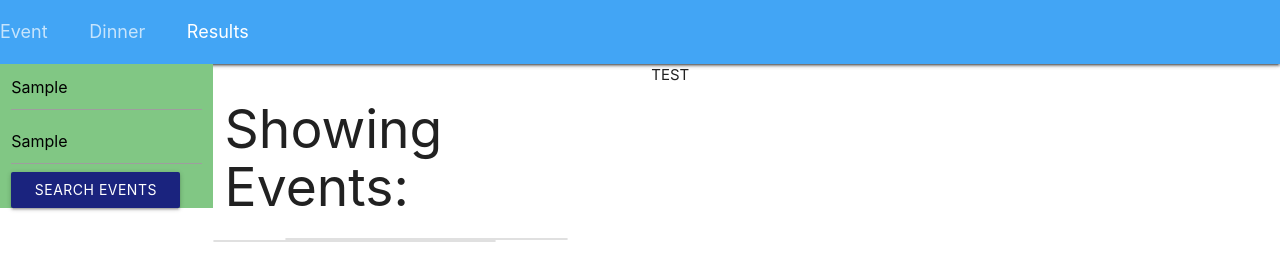
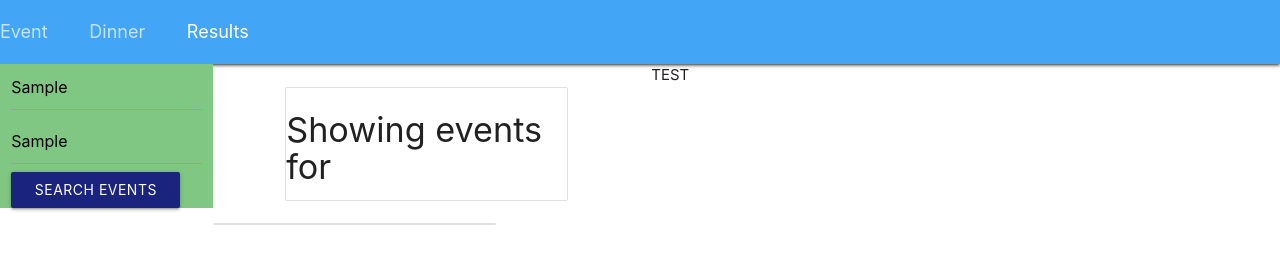
Before and after one commit to jleatham78/road-trip, a plain HTML site: page index.html in a window 1280 px wide. Both pictures are taken after typing "Sample", "Sample" into the empty fields and a click on the button "SEARCH EVENTS". Drawn offline with nearby package versions, Linux system fonts and the light colour scheme; no server answers.

Commit message:
added name function

```diff
--- a/index.html
+++ b/index.html
@@ -43,8 +43,9 @@
       </div>
 
       <div class="col s4">
-      <h2>Showing Events: <span id="city-search"></span></h2>
+      <h4 id = "city-name"><span id="city-search"></span></h4>
       <div class = "container collection" id = "events-container"></div>
+      <h4 id = "rest-name"><span id="city-search"></span></h4>
       <div class ="row container collection" id = "restaurant-container"></div>
     </div>
 
--- a/js/script.js
+++ b/js/script.js
@@ -3,6 +3,9 @@ const restContainerEl = document.getElementById("restaurant-container");
 const food_KEY = "4e2bcc2c6d960eec2150089303018710";
 const event_KEY = "RpHsNFdNJ9Ukvz7Qw5PwGoIRGwUTzyDP";
 const city = document.getElementById("events").value;
+var cityListName = document.getElementById("city-name");
+var restListName = document.getElementById("rest-name");
+
 // const city_URL =
 //   "https://developers.zomato.com/api/v2.1/locations?&query=" + city;
 // document.addEventListener("DOMContentLoaded", function () {
@@ -57,6 +60,7 @@ const getEvents = function () {
       response.json().then(function (data) {
         console.log(data);
         displayEvents(data, city);
+        //displayNames(city);
         resolve(data._embedded.events[0]._embedded.venues[0].location);
         console.log(city);
       });
@@ -79,6 +83,17 @@ const displayEvents = function (data) {
   }
 };
 
+const displayNames = function () {
+  cityListName = city;
+  restListName = city;
+
+  var createListEl = document.createElement("h4");
+  createListEl.innerHTML = "Showing events for " + cityListName;
+
+  eventContainerEl.appendChild(createListEl);
+
+}
+
 const displayRestaurants = function (data) {
    var restaurants = data.restaurants;
    let i = 0;
@@ -99,6 +114,7 @@ const displayRestaurants = function (data) {
 }
 
 document.getElementById("search").addEventListener("click", getData);
+document.getElementById("search").addEventListener("click", displayNames);
 
 // getEvents();
 // getRestaurants();
```
